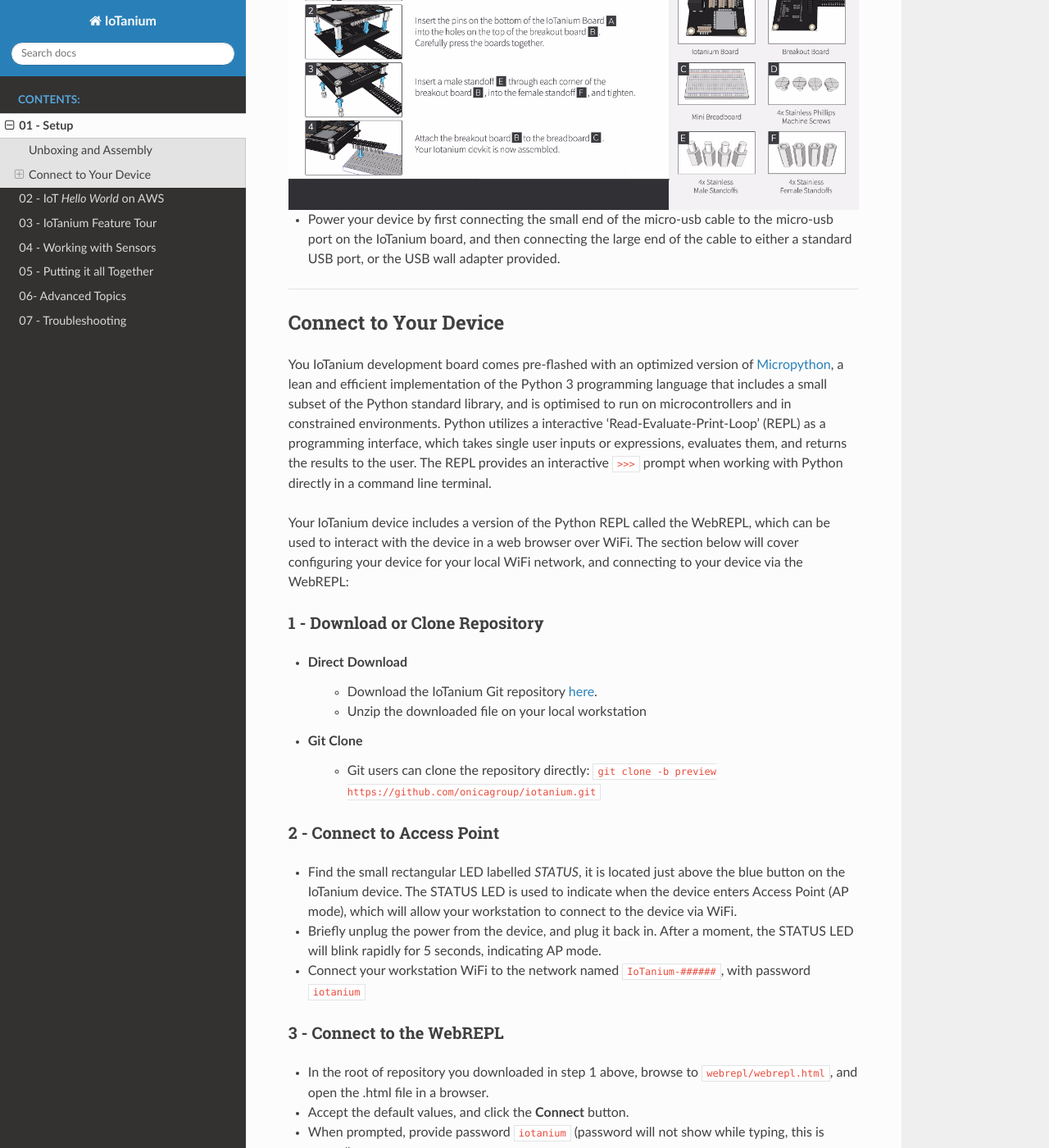
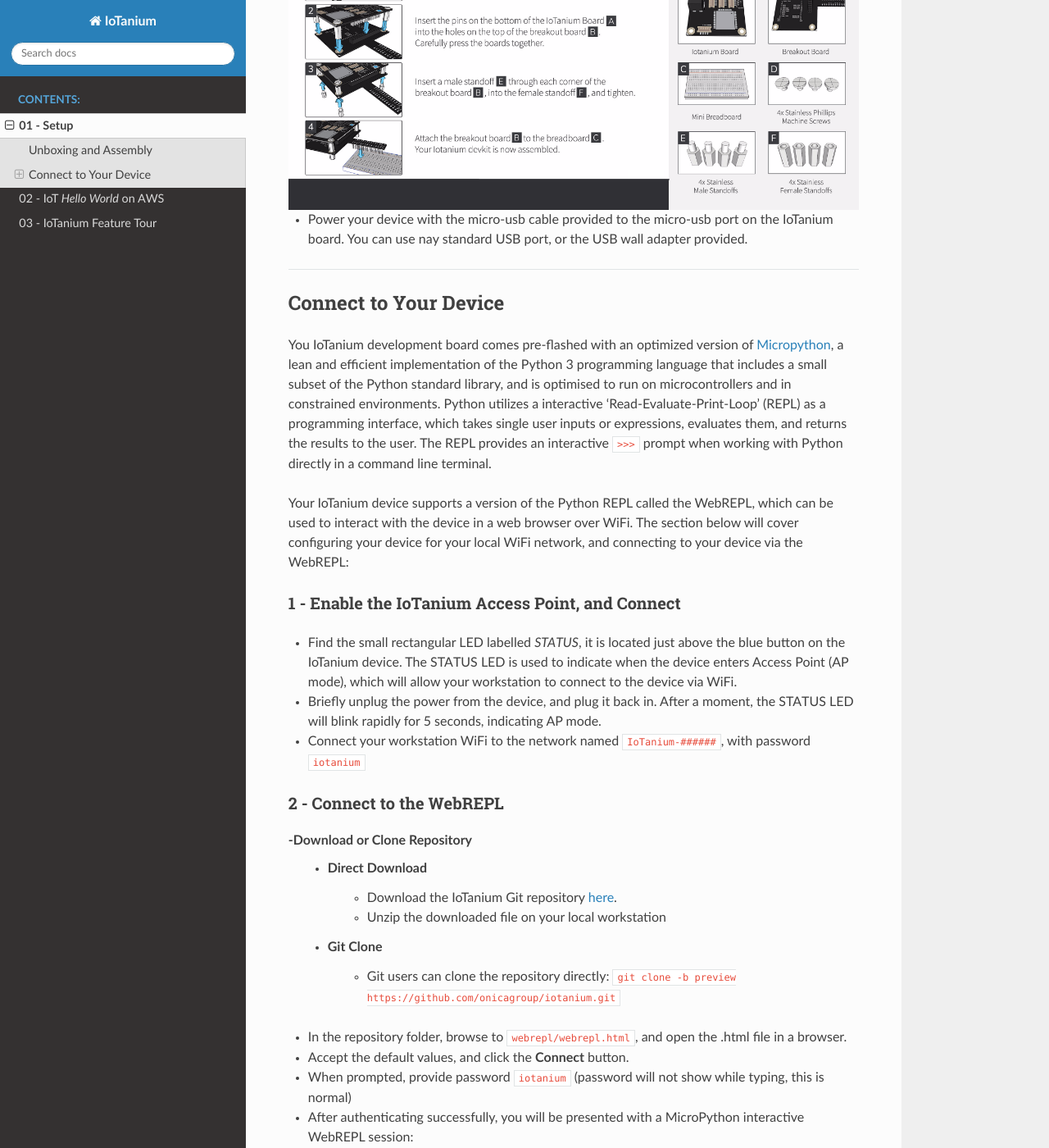
Before and after one commit to mpataws/iotanium, a Sphinx documentation site: the page built from docs/source/setup/setup.rst, in a window 1280 px wide and 1400 px high, scrolled down 401 px. Shown: the whole window at 82% size. Built offline with Sphinx 7.4.7 and the Read the Docs theme 2.0.0, drawn with Linux system fonts in a browser that asks for light colours; pages that are not in the unit, such as notebooks, are missing from menus; some of the changed text lies outside the part shown.

Commit message:
clean up toc for release

```diff
--- a/docs/source/setup/setup.rst
+++ b/docs/source/setup/setup.rst
@@ -3,40 +3,37 @@
 
 Unboxing and Assembly
 ---------------------
-- If you have not done so already, unbox and assemble your IoTanium Developer Kit using the instructions provided below (click image to enlarge):
+- Unbox and assemble your IoTanium Developer Kit using the instructions provided below (click image to enlarge):
 
 .. image:: ../img/assembly.png
     :width: 2550px
     :align: center
     :alt: img/assembly.png
 
-- Power your device by first connecting the small end of the micro-usb cable to the micro-usb port on the IoTanium board, and then connecting the large end of the cable to either a standard USB port, or the USB wall adapter provided.
+- Power your device with the micro-usb cable provided to the micro-usb port on the IoTanium board.  You can use nay standard USB port, or the USB wall adapter provided.
 ----
 
 Connect to Your Device
 ---------------------
 You IoTanium development board comes pre-flashed with an optimized version of `Micropython <http://micropython.org/>`_, a lean and efficient implementation of the Python 3 programming language that includes a small subset of the Python standard library, and is optimised to run on microcontrollers and in constrained environments.  Python utilizes a interactive 'Read-Evaluate-Print-Loop' (REPL) as a programming interface, which takes single user inputs or expressions, evaluates them, and returns the results to the user.  The REPL provides an interactive ``>>>`` prompt when working with Python directly in a command line terminal.
 
-Your IoTanium device includes a version of the Python REPL called the WebREPL, which can be used to interact with the device in a web browser over WiFi.  The section below will cover configuring your device for your local WiFi network, and connecting to your device via the WebREPL:
+Your IoTanium device supports a version of the Python REPL called the WebREPL, which can be used to interact with the device in a web browser over WiFi.  The section below will cover configuring your device for your local WiFi network, and connecting to your device via the WebREPL:
 
-
-1 - Download or Clone Repository
-~~~~~~~~~~~~~~~~~~~~~~~~~~~~~~~~
-- **Direct Download**
-   - Download the IoTanium Git repository `here <https://github.com/onicagroup/iotanium/archive/preview.zip>`_.
-   - Unzip the downloaded file on your local workstation
-- **Git Clone**
-   - Git users can clone the repository directly: ``git clone -b preview https://github.com/onicagroup/iotanium.git``
-
-2 - Connect to Access Point
+1 - Enable the IoTanium Access Point, and Connect
 ~~~~~~~~~~~~~~~~~~~~~~~~~~~~~~~~
 - Find the small rectangular LED labelled `STATUS`, it is located just above the blue button on the IoTanium device.  The STATUS LED is used to indicate when the device enters Access Point (AP mode), which will allow your workstation to connect to the device via WiFi.
 - Briefly unplug the power from the device, and plug it back in.  After a moment, the STATUS LED will blink rapidly for 5 seconds, indicating AP mode.
 - Connect your workstation WiFi to the network named ``IoTanium-######``, with password ``iotanium``
 
-3 - Connect to the WebREPL
+2 - Connect to the WebREPL
 ~~~~~~~~~~~~~~~~~~~~~~~~~~~~~~~~
-- In the root of repository you downloaded in step 1 above, browse to ``webrepl/webrepl.html``, and open the .html file in a browser.
+-Download or Clone Repository
+    - **Direct Download**
+        - Download the IoTanium Git repository `here <https://github.com/onicagroup/iotanium/archive/preview.zip>`_.
+        - Unzip the downloaded file on your local workstation
+    - **Git Clone**
+        - Git users can clone the repository directly: ``git clone -b preview https://github.com/onicagroup/iotanium.git``
+- In the repository folder, browse to ``webrepl/webrepl.html``, and open the .html file in a browser.
 - Accept the default values, and click the **Connect** button.
 - When prompted, provide password ``iotanium`` (password will not show while typing, this is normal)
 - After authenticating successfully, you will be presented with a MicroPython interactive WebREPL session::
@@ -46,9 +43,9 @@
     WebREPL connected
     >>>
 
-4 - Upload WiFi Settings
+3 - Upload WiFi Settings
 ~~~~~~~~~~~~~~~~~~~~~~~~~~~~~~~~
-- Browse to the file named ``iotanium_cfg.json`` in the repository, and open it in a text editor.
+- Browse to the file named ``iotanium_cfg.json`` in the root of the repository folder, and open it in a text editor.
 - Replace the three default values with those for your local WiFi network, keep other values and formatting of the file unchanged, example::
 
     # original file
```
Also changed, not shown: other parts of docs/source/setup/setup.rst (+3 -3 lines), docs/source/index.rst (+4 -4 lines).
